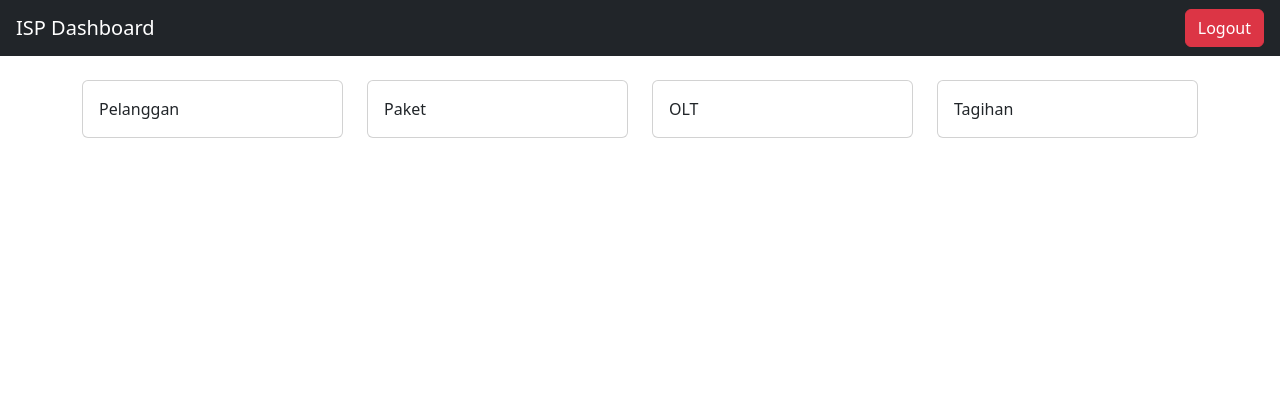
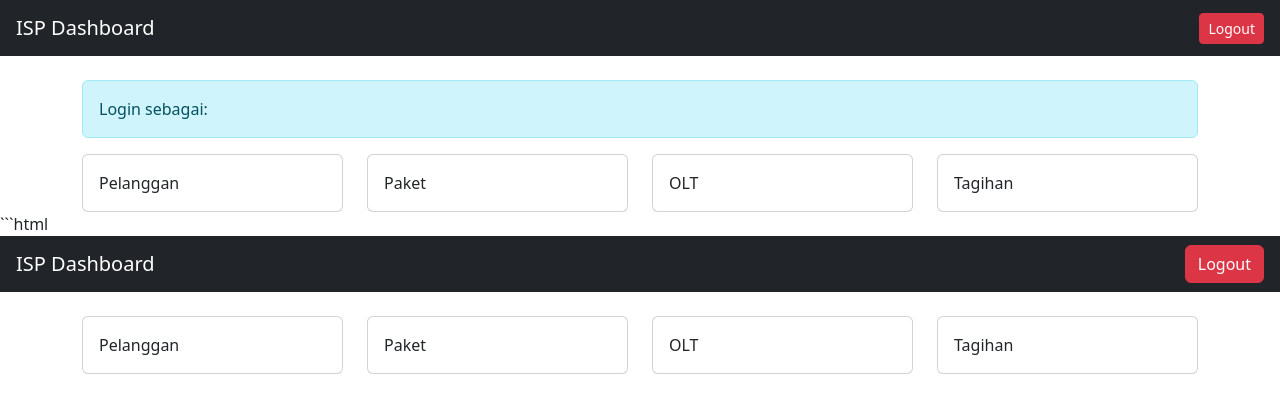
Before and after one commit to Mp-000/Mp-ISP, a plain HTML site: page dashboard.html in a window 1280 px wide. Drawn offline with nearby package versions, Linux system fonts and the light colour scheme.

Commit message:
Update dashboard.html

````diff
--- a/dashboard.html
+++ b/dashboard.html
@@ -1,3 +1,36 @@
+<!DOCTYPE html>
+<html>
+<head>
+<title>Dashboard ISP</title>
+<link href="https://cdn.jsdelivr.net/npm/bootstrap@5.3.2/dist/css/bootstrap.min.css" rel="stylesheet">
+</head>
+<body onload="checkAuth()">
+<nav class="navbar navbar-dark bg-dark px-3">
+<span class="navbar-brand">ISP Dashboard</span>
+<button class="btn btn-danger btn-sm" onclick="logout()">Logout</button>
+</nav>
+<div class="container mt-4">
+<div class="alert alert-info">Login sebagai: <b id="user"></b></div>
+<div class="row">
+<div class="col-md-3"><div class="card p-3">Pelanggan<br><b id="jp"></b></div></div>
+<div class="col-md-3"><div class="card p-3">Paket<br><b id="jpaket"></b></div></div>
+<div class="col-md-3"><div class="card p-3">OLT<br><b id="jolt"></b></div></div>
+<div class="col-md-3"><div class="card p-3">Tagihan<br><b id="jbill"></b></div></div>
+</div>
+</div>
+<script src="assets/js/storage.js"></script>
+<script src="assets/js/auth.js"></script>
+<script>
+const s = getSession();
+user.innerText = s.username + ' (' + s.role + ')';
+jp.innerText = getData('pelanggan').length;
+jpaket.innerText = getData('paket').length;
+jolt.innerText = getData('olt').length;
+jbill.innerText = getData('billing').length;
+</script>
+</body>
+</html>
+```html
 <!DOCTYPE html>
 <html>
 <head>
````
